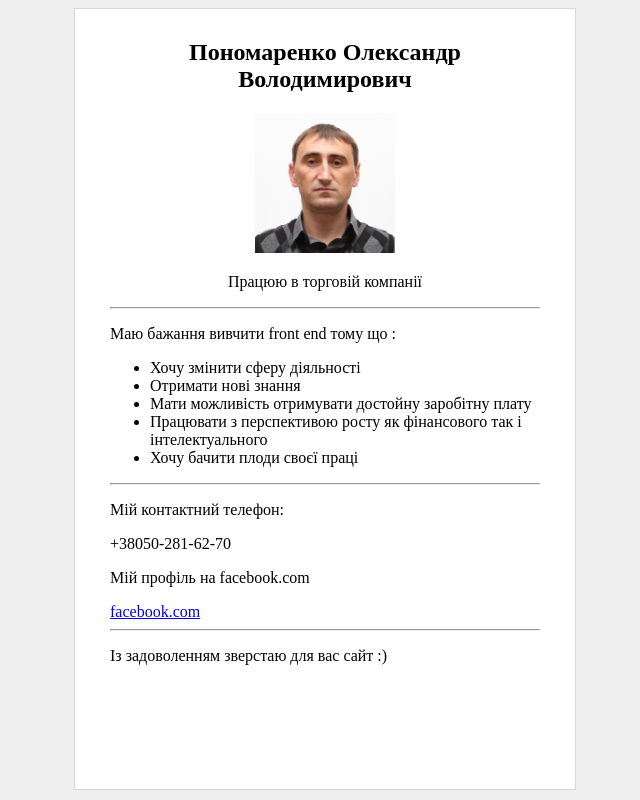
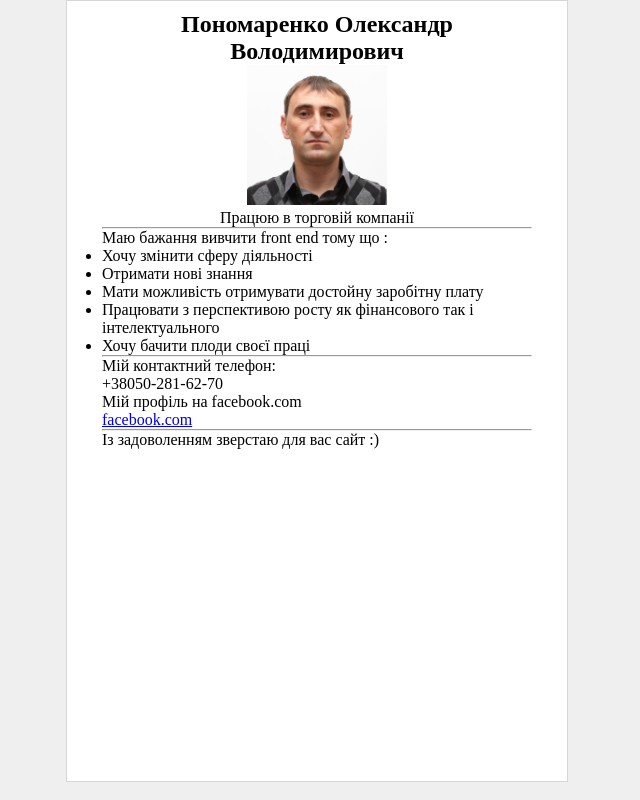
Before and after one commit to ArahnidPOVnew/GoIT_Lesson, a plain HTML site: page index.html in a window 1280 px wide. Shown: the whole page, without its empty margins (334-974 px from the left). Drawn offline with Linux system fonts and the light colour scheme.

Commit message:
Добавив файл reset.css щоб обнулити стилі

```diff
--- a/index.html
+++ b/index.html
@@ -2,8 +2,10 @@
 <html lang="en">
 <head>
 	<meta charset="UTF-8">
-	<title>ДЗ1</title>
-	<link rel="stylesheet" type="text/css" href="style.css"></head>
+	<title>GoForIT</title>
+	<link rel="stylesheet" type="text/css href="reset.css">
+	<link rel="stylesheet" type="text/css" href="style.css">
+	</head>
 <body>
 	<div id="mydiv">
 		<div id="content">
--- /dev/null
+++ b/reset.css
@@ -0,0 +1,53 @@
+/* http://meyerweb.com/eric/tools/css/reset/ */
+/* v1.0 | 20080212 */
+
+html, body, div, span, applet, object, iframe,
+h1, h2, h3, h4, h5, h6, p, blockquote, pre,
+a, abbr, acronym, address, big, cite, code,
+del, dfn, em, font, img, ins, kbd, q, s, samp,
+small, strike, strong, sub, sup, tt, var,
+b, u, i, center,
+dl, dt, dd, ol, ul, li,
+fieldset, form, label, legend,
+table, caption, tbody, tfoot, thead, tr, th, td {
+	margin: 0;
+	padding: 0;
+	border: 0;
+	outline: 0;
+	font-size: 100%;
+	vertical-align: baseline;
+	background: transparent;
+}
+body {
+	line-height: 1;
+}
+ol, ul {
+	list-style: none;
+}
+blockquote, q {
+	quotes: none;
+}
+blockquote:before, blockquote:after,
+q:before, q:after {
+	content: '';
+	content: none;
+}
+
+/* remember to define focus styles! */
+:focus {
+	outline: 0;
+}
+
+/* remember to highlight inserts somehow! */
+ins {
+	text-decoration: none;
+}
+del {
+	text-decoration: line-through;
+}
+
+/* tables still need 'cellspacing="0"' in the markup */
+table {
+	border-collapse: collapse;
+	border-spacing: 0;
+}
--- a/style.css
+++ b/style.css
@@ -1,3 +1,8 @@
+
+*{
+	margin: 0;
+	padding: 0;
+}
 body{
 background-color:#EFEFEF;
 }
```
